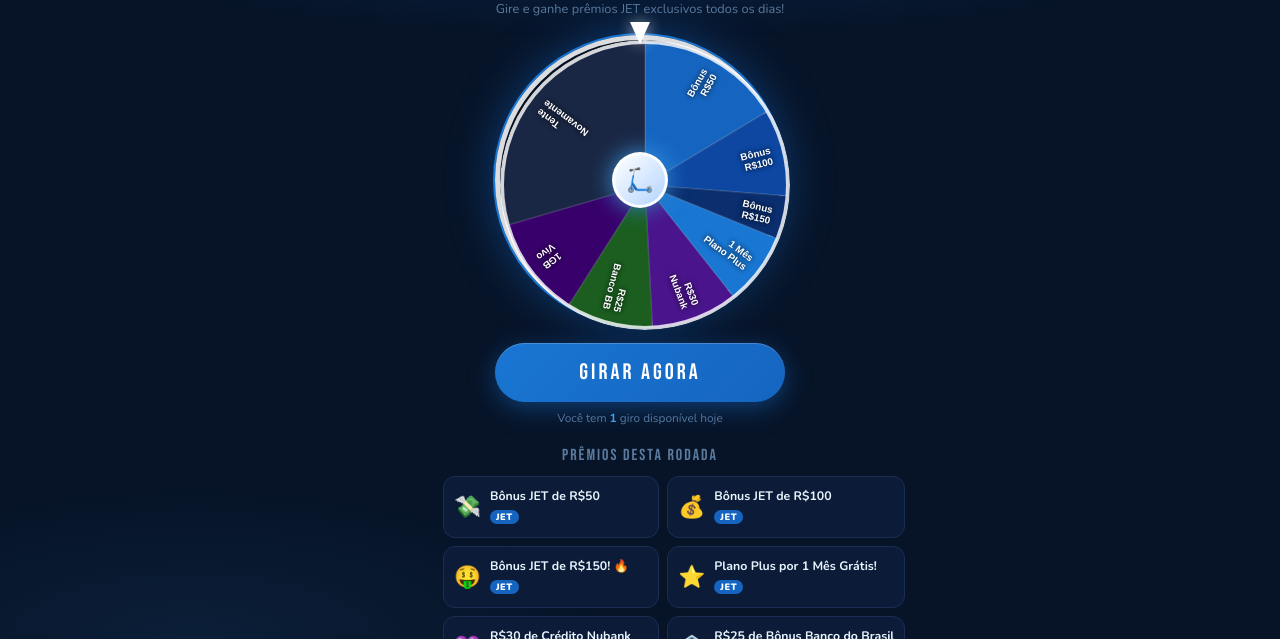
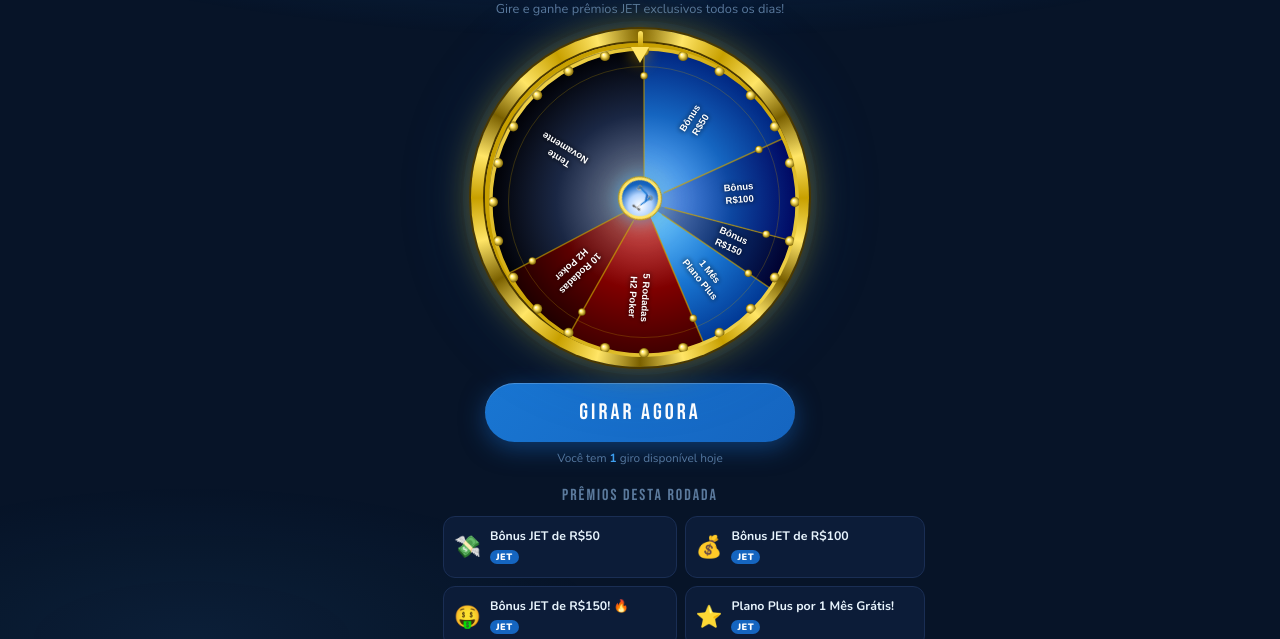
Before and after one commit to hikoalbuquerque-prog/JET-Roleta, a plain HTML site: page index.html in a window 1280 px wide. Shown: the part 161-800 px from the top of the page. Drawn offline with nearby package versions, Linux system fonts and the light colour scheme.

Commit message:
Update index.html

```diff
--- a/index.html
+++ b/index.html
@@ -82,45 +82,32 @@ const PRIZES = [
     ctaAction:  () => alert("Redirecionar para ativação do plano Plus"),
   },
 
-  // ── PARCEIROS ─────────────────────────────────────────
+  // ── PARCEIRO: H2 POKER ────────────────────────────────
   {
-    name:       "R$30\nNubank",
-    label:      "R$30 de Crédito Nubank",
-    detail:     "Você ganhou R$30 em cashback no Nubank. Acesse o app para resgatar.",
-    icon:       "💜",
-    tag:        "Nubank",
-    tagColor:   "#820AD1",
+    name:       "5 Rodadas\nH2 Poker",
+    label:      "5 Rodadas Grátis no H2 Poker!",
+    detail:     "Você ganhou 5 rodadas grátis no H2 Poker. Acesse o app para resgatar.",
+    icon:       "♠️",
+    tag:        "H2 Poker",
+    tagColor:   "#B71C1C",
     win:        true,
-    weight:     6,
-    sliceColor: "#4A148C",
-    ctaLabel:   "RESGATAR NO NUBANK",
-    ctaAction:  () => alert("Redirecionar para resgate Nubank"),
+    weight:     8,
+    sliceColor: "#7F0000",
+    ctaLabel:   "RESGATAR NO H2 POKER",
+    ctaAction:  () => alert("Redirecionar para resgate H2 Poker"),
   },
   {
-    name:       "R$25\nBanco BB",
-    label:      "R$25 de Bônus Banco do Brasil",
-    detail:     "Crédito de R$25 via Ourocard ou conta BB. Resgate pelo app BB.",
-    icon:       "🏦",
-    tag:        "Banco do Brasil",
-    tagColor:   "#C8A800",
+    name:       "10 Rodadas\nH2 Poker",
+    label:      "10 Rodadas Grátis no H2 Poker!",
+    detail:     "Você ganhou 10 rodadas grátis no H2 Poker. Acesse o app para resgatar.",
+    icon:       "🃏",
+    tag:        "H2 Poker",
+    tagColor:   "#B71C1C",
     win:        true,
-    weight:     6,
-    sliceColor: "#1B5E20",
-    ctaLabel:   "RESGATAR NO BB",
-    ctaAction:  () => alert("Redirecionar para resgate Banco do Brasil"),
-  },
-  {
-    name:       "1GB\nVivo",
-    label:      "1GB de Internet Vivo Grátis",
-    detail:     "1GB de dados bônus Vivo ativado no seu número. Válido por 7 dias.",
-    icon:       "📱",
-    tag:        "Vivo",
-    tagColor:   "#6600CC",
-    win:        true,
-    weight:     7,
-    sliceColor: "#38006B",
-    ctaLabel:   "VER DETALHES VIVO",
-    ctaAction:  () => alert("Redirecionar para detalhes Vivo"),
+    weight:     5,
+    sliceColor: "#5D0000",
+    ctaLabel:   "RESGATAR NO H2 POKER",
+    ctaAction:  () => alert("Redirecionar para resgate H2 Poker"),
   },
 
   // ── TENTE NOVAMENTE ───────────────────────────────────
@@ -277,55 +264,97 @@ const CONFIG = {
   .wheel-section {
     width: 100%; max-width: 430px;
     display: flex; flex-direction: column; align-items: center;
-    padding: 16px 18px 0;
+    padding: 10px 18px 0;
     position: relative; z-index: 10;
   }
 
-  .pointer-wrap {
+  /* Plataforma de cassino */
+  .wheel-platform {
     position: relative;
-    --wsize: min(290px, calc(100vw - 52px));
-    width: var(--wsize); height: var(--wsize);
+    --wsize: min(310px, calc(100vw - 40px));
+    width: calc(var(--wsize) + 28px);
+    height: calc(var(--wsize) + 28px);
     display: flex; align-items: center; justify-content: center;
   }
 
-  .pointer {
-    position: absolute; top: -13px; left: 50%;
-    transform: translateX(-50%);
-    width: 0; height: 0;
-    border-left: 10px solid transparent;
-    border-right: 10px solid transparent;
-    border-top: 22px solid var(--white);
-    filter: drop-shadow(0 2px 8px rgba(255,255,255,0.7));
-    z-index: 20;
+  /* Glow externo */
+  .wheel-platform::before {
+    content: '';
+    position: absolute; inset: -8px;
+    border-radius: 50%;
+    background: radial-gradient(circle, transparent 55%, rgba(21,101,192,0.4) 100%);
+    animation: platformGlow 3s ease-in-out infinite alternate;
+    pointer-events: none; z-index: 0;
+  }
+  @keyframes platformGlow { from{opacity:.5} to{opacity:1} }
+
+  /* Aro dourado externo — estilo cassino */
+  .wheel-rim {
+    position: absolute; inset: 0;
+    border-radius: 50%;
+    background: conic-gradient(
+      #7A6000 0deg, #FFE566 15deg, #C8A000 30deg, #FFE566 45deg,
+      #7A6000 60deg, #FFE566 75deg, #C8A000 90deg, #FFE566 105deg,
+      #7A6000 120deg, #FFE566 135deg, #C8A000 150deg, #FFE566 165deg,
+      #7A6000 180deg, #FFE566 195deg, #C8A000 210deg, #FFE566 225deg,
+      #7A6000 240deg, #FFE566 255deg, #C8A000 270deg, #FFE566 285deg,
+      #7A6000 300deg, #FFE566 315deg, #C8A000 330deg, #FFE566 345deg, #7A6000 360deg
+    );
+    box-shadow: 0 0 0 2px #4A3800, 0 0 35px rgba(200,160,0,0.5), 0 0 70px rgba(21,101,192,0.25);
+    z-index: 1;
   }
 
+  /* Roda interna com fatias */
   .wheel-outer {
+    position: absolute;
     width: var(--wsize); height: var(--wsize);
     border-radius: 50%;
-    border: 5px solid rgba(255,255,255,0.85);
-    box-shadow:
-      0 0 0 2px var(--blue-mid),
-      0 0 45px rgba(21,101,192,0.55),
-      inset 0 0 35px rgba(0,0,0,0.45);
-    position: relative;
+    border: 4px solid #C8A000;
+    box-shadow: 0 0 0 2px #4A3800, inset 0 0 40px rgba(0,0,0,0.65);
+    z-index: 2;
   }
 
+  /* Ponteiro estilo cassino */
+  .pointer-wrap {
+    position: absolute;
+    top: 2px; left: 50%;
+    transform: translateX(-50%);
+    z-index: 30;
+    display: flex; flex-direction: column; align-items: center;
+    filter: drop-shadow(0 2px 8px rgba(200,160,0,0.8));
+  }
+  .pointer-stem {
+    width: 5px; height: 16px;
+    background: linear-gradient(to bottom, #FFE566, #C8A000);
+    border-radius: 3px 3px 0 0;
+  }
+  .pointer-head {
+    width: 0; height: 0;
+    border-left: 9px solid transparent;
+    border-right: 9px solid transparent;
+    border-top: 16px solid #FFE566;
+  }
+
+  /* Hub central giratório */
   .wheel-center {
     position: absolute;
-    width: 56px; height: 56px;
-    background: linear-gradient(135deg, #fff 0%, #B3D4FF 100%);
+    width: 14%; aspect-ratio: 1;
+    background: radial-gradient(circle at 35% 35%,
+      #fff 0%, #B3D4FF 35%, #1565C0 65%, #0D47A1 100%);
     border-radius: 50%;
     top: 50%; left: 50%; transform: translate(-50%, -50%);
-    border: 3px solid rgba(255,255,255,0.95);
-    box-shadow: 0 0 22px rgba(66,165,245,0.9), 0 4px 12px rgba(0,0,0,0.3);
+    border: 3px solid #FFE566;
+    box-shadow: 0 0 0 1px #C8A000, 0 0 20px rgba(66,165,245,0.9), 0 0 35px rgba(200,160,0,0.35);
     display: flex; align-items: center; justify-content: center;
-    font-size: 1.45rem; z-index: 15;
+    font-size: clamp(0.8rem, 3vw, 1.2rem); z-index: 15;
+    animation: hubSpin 8s linear infinite;
   }
+  @keyframes hubSpin { to { transform: translate(-50%,-50%) rotate(360deg); } }
 
   /* ── SPIN BUTTON ── */
   .spin-btn {
-    margin-top: 18px;
-    width: 100%; max-width: var(--wsize, 290px);
+    margin-top: 16px;
+    width: 100%; max-width: min(310px, calc(100vw - 40px));
     padding: 16px;
     font-family: 'Bebas Neue', sans-serif;
     font-size: 1.4rem; letter-spacing: 3px; color: #fff;
@@ -511,8 +540,12 @@ const CONFIG = {
 </div>
 
 <div class="wheel-section">
-  <div class="pointer-wrap">
-    <div class="pointer"></div>
+  <div class="wheel-platform">
+    <div class="wheel-rim"></div>
+    <div class="pointer-wrap">
+      <div class="pointer-stem"></div>
+      <div class="pointer-head"></div>
+    </div>
     <div class="wheel-outer" id="wheel">
       <div class="wheel-center">🛴</div>
     </div>
@@ -600,51 +633,151 @@ canvas.style.cssText = 'position:absolute;top:0;left:0;border-radius:50%;';
 wheelEl.insertBefore(canvas, wheelEl.firstChild);
 
 function drawWheel(rotation = 0) {
-  const size = wheelEl.offsetWidth || Math.min(290, window.innerWidth - 52);
+  const size = wheelEl.offsetWidth || Math.min(310, window.innerWidth - 40);
   canvas.width = size; canvas.height = size;
   const ctx = canvas.getContext('2d');
-  const cx  = size / 2, cy = size / 2, r = size / 2 - 2;
+  const cx  = size / 2, cy = size / 2;
+  const rOuter = size / 2 - 1;
+  const rInner = rOuter * 0.14; // hub radius
   const totalW = PRIZES.reduce((s, p) => s + p.weight, 0);
-  let angle = rotation - Math.PI / 2;
+
   ctx.clearRect(0, 0, size, size);
 
-  PRIZES.forEach(p => {
+  // ── 1. FATIAS ────────────────────────────────────────
+  let angle = rotation - Math.PI / 2;
+  PRIZES.forEach((p, idx) => {
     const slice = (p.weight / totalW) * 2 * Math.PI;
+    const mid   = angle + slice / 2;
+
+    // Gradiente radial por fatia
+    const grd = ctx.createRadialGradient(cx, cy, rInner, cx, cy, rOuter);
+    grd.addColorStop(0,   lighten(p.sliceColor, 30));
+    grd.addColorStop(0.5, p.sliceColor);
+    grd.addColorStop(1,   darken(p.sliceColor, 25));
 
     ctx.beginPath();
     ctx.moveTo(cx, cy);
-    ctx.arc(cx, cy, r, angle, angle + slice);
+    ctx.arc(cx, cy, rOuter, angle, angle + slice);
     ctx.closePath();
-    ctx.fillStyle = p.sliceColor;
+    ctx.fillStyle = grd;
     ctx.fill();
-    ctx.strokeStyle = 'rgba(255,255,255,0.1)';
+
+    angle += slice;
+  });
+
+  // ── 2. SEPARADORES METÁLICOS ──────────────────────────
+  angle = rotation - Math.PI / 2;
+  PRIZES.forEach(p => {
+    const slice = (p.weight / totalW) * 2 * Math.PI;
+    // linha separadora
+    ctx.beginPath();
+    ctx.moveTo(cx + rInner * Math.cos(angle), cy + rInner * Math.sin(angle));
+    ctx.lineTo(cx + rOuter * Math.cos(angle), cy + rOuter * Math.sin(angle));
+    ctx.strokeStyle = 'rgba(200,160,0,0.6)';
     ctx.lineWidth = 1.5;
     ctx.stroke();
+    // pino metálico no separador (a ~80% do raio)
+    const pinR = rOuter * 0.82;
+    const px2 = cx + pinR * Math.cos(angle);
+    const py2 = cy + pinR * Math.sin(angle);
+    ctx.beginPath();
+    ctx.arc(px2, py2, size * 0.012, 0, 2 * Math.PI);
+    const pinGrd = ctx.createRadialGradient(px2 - size*0.004, py2 - size*0.004, 0, px2, py2, size*0.012);
+    pinGrd.addColorStop(0, '#fff');
+    pinGrd.addColorStop(0.4, '#FFE566');
+    pinGrd.addColorStop(1, '#7A6000');
+    ctx.fillStyle = pinGrd;
+    ctx.fill();
+    angle += slice;
+  });
+
+  // ── 3. ANEL BRILHANTE INTERNO ─────────────────────────
+  ctx.beginPath();
+  ctx.arc(cx, cy, rOuter * 0.88, 0, 2 * Math.PI);
+  ctx.strokeStyle = 'rgba(200,160,0,0.25)';
+  ctx.lineWidth = 1;
+  ctx.stroke();
+
+  // ── 4. TEXTO NAS FATIAS ───────────────────────────────
+  angle = rotation - Math.PI / 2;
+  PRIZES.forEach(p => {
+    const slice = (p.weight / totalW) * 2 * Math.PI;
+    const mid   = angle + slice / 2;
 
     ctx.save();
     ctx.translate(cx, cy);
-    ctx.rotate(angle + slice / 2);
-    ctx.textAlign = 'right';
+    // Rotacionar para o centro da fatia
+    ctx.rotate(mid);
+    // Texto vai da direita (borda) para esquerda (centro), ao longo do eixo X
+    ctx.textAlign = 'center';
+    ctx.textBaseline = 'middle';
+
+    ctx.shadowColor = 'rgba(0,0,0,0.95)';
+    ctx.shadowBlur = 5;
+
+    const lines = p.name.split('\n');
+    const fs = Math.max(8.5, size * 0.031);
+    const lh = fs * 1.3;
+    ctx.font = `900 ${fs}px Nunito, sans-serif`;
     ctx.fillStyle = '#fff';
-    ctx.shadowColor = 'rgba(0,0,0,0.9)';
-    ctx.shadowBlur = 5;
-    const lines = p.name.split('\n');
-    const lh = Math.max(11, size * 0.038);
-    const fs = Math.max(9, size * 0.034);
-    ctx.font = `bold ${fs}px Nunito, sans-serif`;
+
+    // Posição X = distância do centro onde o texto aparece (ao longo do raio)
+    const textDist = rOuter * 0.62;
+    const totalTextH = (lines.length - 1) * lh;
+
     lines.forEach((line, li) => {
-      const y = -((lines.length - 1) * lh / 2) + li * lh;
-      ctx.fillText(line, r - 13, y + fs * 0.4);
+      const offsetY = -totalTextH / 2 + li * lh;
+      ctx.fillText(line, textDist, offsetY);
     });
+
     ctx.restore();
     angle += slice;
   });
 
+  // ── 5. ANEL EXTERNO DOURADO ───────────────────────────
+  // Anel de fundo
   ctx.beginPath();
-  ctx.arc(cx, cy, r, 0, 2 * Math.PI);
-  ctx.strokeStyle = 'rgba(255,255,255,0.8)';
-  ctx.lineWidth = 4;
+  ctx.arc(cx, cy, rOuter, 0, 2 * Math.PI);
+  const rimGrd = ctx.createLinearGradient(0, 0, size, size);
+  rimGrd.addColorStop(0, '#FFE566');
+  rimGrd.addColorStop(0.5, '#C8A000');
+  rimGrd.addColorStop(1, '#FFE566');
+  ctx.strokeStyle = rimGrd;
+  ctx.lineWidth = 5;
   ctx.stroke();
+
+  // Bolinhas decorativas no aro
+  const nBalls = 24;
+  for (let i = 0; i < nBalls; i++) {
+    const a  = (i / nBalls) * 2 * Math.PI;
+    const br = rOuter - 3;
+    const bx = cx + br * Math.cos(a);
+    const by = cy + br * Math.sin(a);
+    ctx.beginPath();
+    ctx.arc(bx, by, size * 0.016, 0, 2 * Math.PI);
+    const bg = ctx.createRadialGradient(bx - size*0.005, by - size*0.005, 0, bx, by, size*0.016);
+    bg.addColorStop(0, '#fff');
+    bg.addColorStop(0.4, '#FFE566');
+    bg.addColorStop(1, '#7A6000');
+    ctx.fillStyle = bg;
+    ctx.fill();
+  }
+}
+
+// Helpers de cor para gradiente das fatias
+function lighten(hex, pct) {
+  const n = parseInt(hex.replace('#',''), 16);
+  const r = Math.min(255, (n>>16) + Math.round(2.55*pct));
+  const g = Math.min(255, ((n>>8)&0xff) + Math.round(2.55*pct));
+  const b = Math.min(255, (n&0xff) + Math.round(2.55*pct));
+  return `rgb(${r},${g},${b})`;
+}
+function darken(hex, pct) {
+  const n = parseInt(hex.replace('#',''), 16);
+  const r = Math.max(0, (n>>16) - Math.round(2.55*pct));
+  const g = Math.max(0, ((n>>8)&0xff) - Math.round(2.55*pct));
+  const b = Math.max(0, (n&0xff) - Math.round(2.55*pct));
+  return `rgb(${r},${g},${b})`;
 }
 
 let currentRotation = 0;
```
